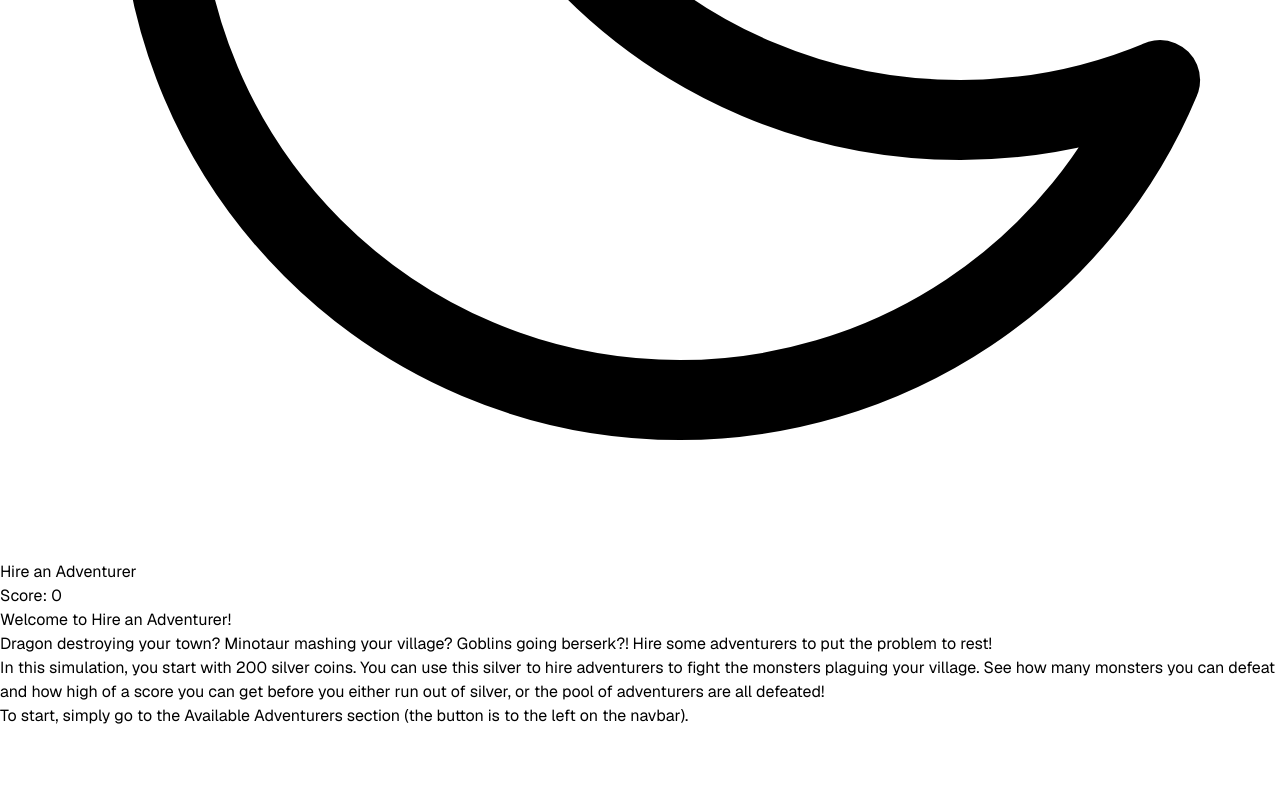
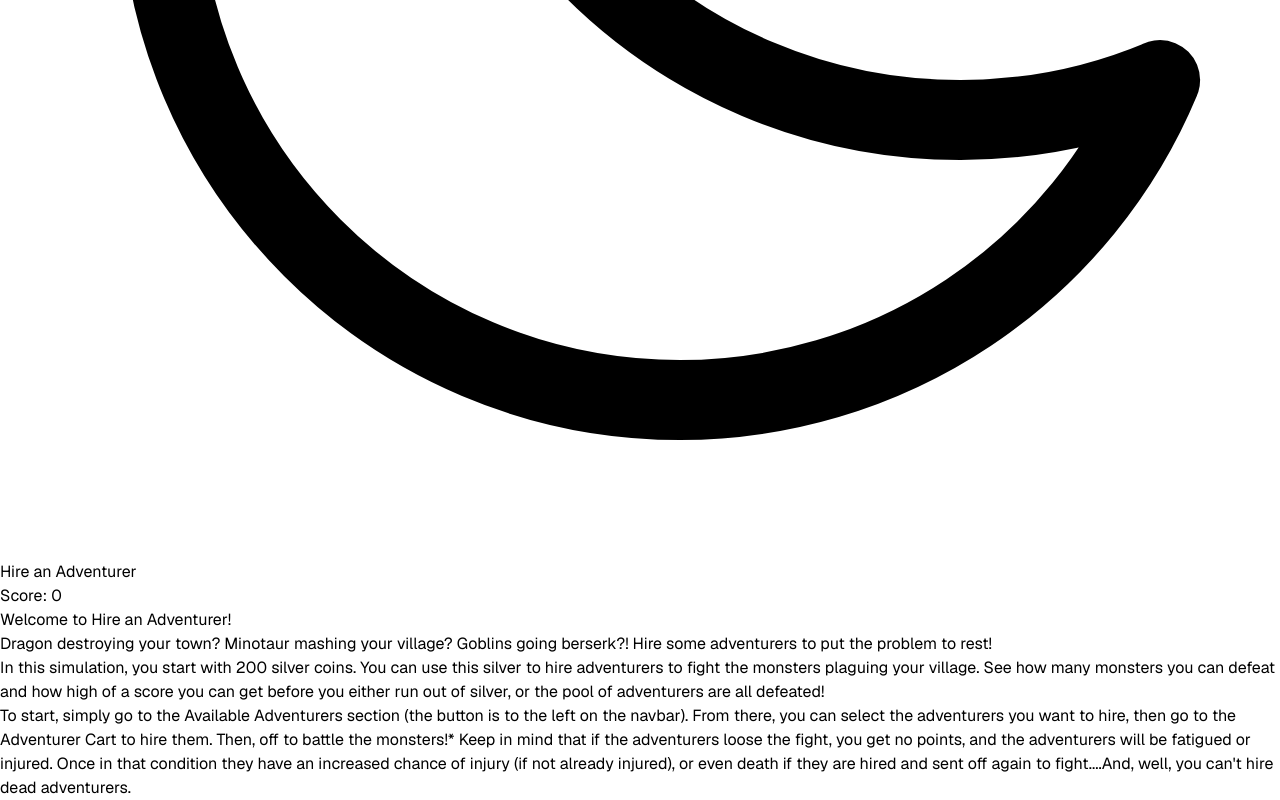
Before and after one commit to jarmbrust/hire-an-adventurer, a Next.js app: page / in a window 1280 px wide. Shown: the part 7288-8088 px from the top of the page. Before the commit the page ends 8016 px from the top, so only its background shows below. Built offline with nearby package versions, Linux system fonts and the light colour scheme.

Commit message:
small tweaks to text and styling, started work on top scores page.

```diff
--- a/src/app/about/page.tsx
+++ b/src/app/about/page.tsx
@@ -26,10 +26,12 @@ const AboutPage = () => {
         If you run out of silver (or adventurers), you can restart the game. Try to rack up as high a score as you can until then!
       </p>
       <div className="mb-5">
-        <p className="mb-1 font-bold">Upcoming features include:</p>
+        <p className="mb-1 text-lg underline">Upcoming features include:</p>
         <ul>
           <li>A top 10 leaderboard.</li>
+          <li>Adding bounties for defeated monsters.</li>
           <li>A resting and healing mechanic for adventurers.</li>
+          <li>Improve the flow of the UI.</li>
           <li>Fine-tuning on the combat mechanics.</li>
           <li>Sorting adventurers by various abilities.</li>
           <li>Modifying adventurer stats based on fatigue or injury.</li>
@@ -44,7 +46,7 @@ const AboutPage = () => {
           href="https://github.com/jarmbrust/hire-an-adventurer"
           target="_blank"
         >
-          can be located here
+          can be accessed here
         </a>.
         The images were generated from Google&apos;s ImageFX.
       </p>
--- a/src/app/adventurers/[adventurerId]/adventurer-page.tsx
+++ b/src/app/adventurers/[adventurerId]/adventurer-page.tsx
@@ -8,6 +8,7 @@ import { type Adventurer, AdventurerConditions, AdventurerStatuses } from '@/app
 import AdventurerStats from '@/app/ui/adventurer-stats';
 import { useGetAdventurersQuery, api } from '@/app/api/api-slice';
 import { useAppDispatch } from '@/app/lib/hooks';
+import { adventurersListPath } from '@/app/lib/paths';
 
 const AdventurerDetailsPage = (params: { adventurerId: number })  => {
   const router = useRouter();
@@ -25,7 +26,7 @@ const AdventurerDetailsPage = (params: { adventurerId: number })  => {
   }, [data?.adventurers, params.adventurerId]);
 
   const returnToAdventurersList = () => {
-    router.push('/adventurers');
+    router.push(adventurersListPath());
   };
 
   const handleStatusChange = (adventurerId: number, newStatus: AdventurerStatuses) => {
--- a/src/app/lib/paths.ts
+++ b/src/app/lib/paths.ts
@@ -7,3 +7,4 @@ export const cartPath = () => '/cart';
 export const combatPath = () => '/combat';
 export const imageOfAdventurer = (adventurerImage: string) => `/images/${adventurerImage}`;
 export const aboutPath = () => '/about';
+export const topScoresPath = () => '/top-scores';
--- a/src/app/page.tsx
+++ b/src/app/page.tsx
@@ -13,7 +13,17 @@ const HomePage = async () => {
         a score you can get before you either run out of silver, or the pool of adventurers are all defeated!
       </p>
       <p className="mt-4 mb-3">
-        To start, simply go to the Available Adventurers section (the button is to the left on the navbar).
+        To start, simply go to the Available Adventurers section (the button is to the left on the navbar). From there,
+        you can select the adventurers you want to hire, then go to the Adventurer Cart to hire them.  Then, off to
+        battle the monsters!
+        <span className="mt-2 pl-4 block">
+          * Keep in mind that if the adventurers loose the fight, you get no points, and the adventurers will be fatigued or injured.
+          Once in that condition they have an increased chance of injury (if not already injured), or even death if they are
+          hired and sent off again to fight.
+        </span>
+        <span className="pl-4 block">
+          ...And, well, you can&apos;t hire dead adventurers.
+        </span>
       </p>
     </>
   );
--- a/src/app/ui/adventurer-stats.tsx
+++ b/src/app/ui/adventurer-stats.tsx
@@ -36,10 +36,10 @@ const AdventurerStats = ({stats}: {stats: Adventurer | null}) => {
       <p><span className="font-bold">Strength:</span> {stats?.strength}</p>
       <p><span className="font-bold">Agility:</span> {stats?.agility}</p>
       <p><span className="font-bold">Arcane:</span> {stats?.arcane}</p>
-      <p><span className="font-bold">Description:</span> {stats?.description}</p>
-      <p><span className="font-bold">Victories:</span> {stats?.successes}</p>
+      {/* <p><span className="font-bold">Victories:</span> {stats?.successes}</p> */}
       <p><span className="font-bold">Condition:</span> {stats?.condition}</p>
       <p><span className="font-bold">Fee:</span> {stats?.fee} {feeText}</p>
+      <p className="mt-2 italic"> {stats?.description}</p>
     </div>
   );
 };
--- a/src/app/ui/header.tsx
+++ b/src/app/ui/header.tsx
@@ -24,7 +24,7 @@ const Header = () => {
           }</span>
         </div>
       <h1 className="flex text-4xl justify-center font-semibold pl-6 pr-6 pb-3">Hire an Adventurer</h1>
-      <p className="flex text-sm justify-center mt-0">Score: { scoreValue }</p>
+      <p className="flex text-lg justify-center mt-0">Score: { scoreValue }</p>
     </div>
   );
 };
```
Also changed, not shown: src/app/top-scores/page.tsx (added, +11 -0 lines), src/app/ui/nav-links.tsx (+8 -1 lines), 1 other file (tests, documents, lock files or other folders).
